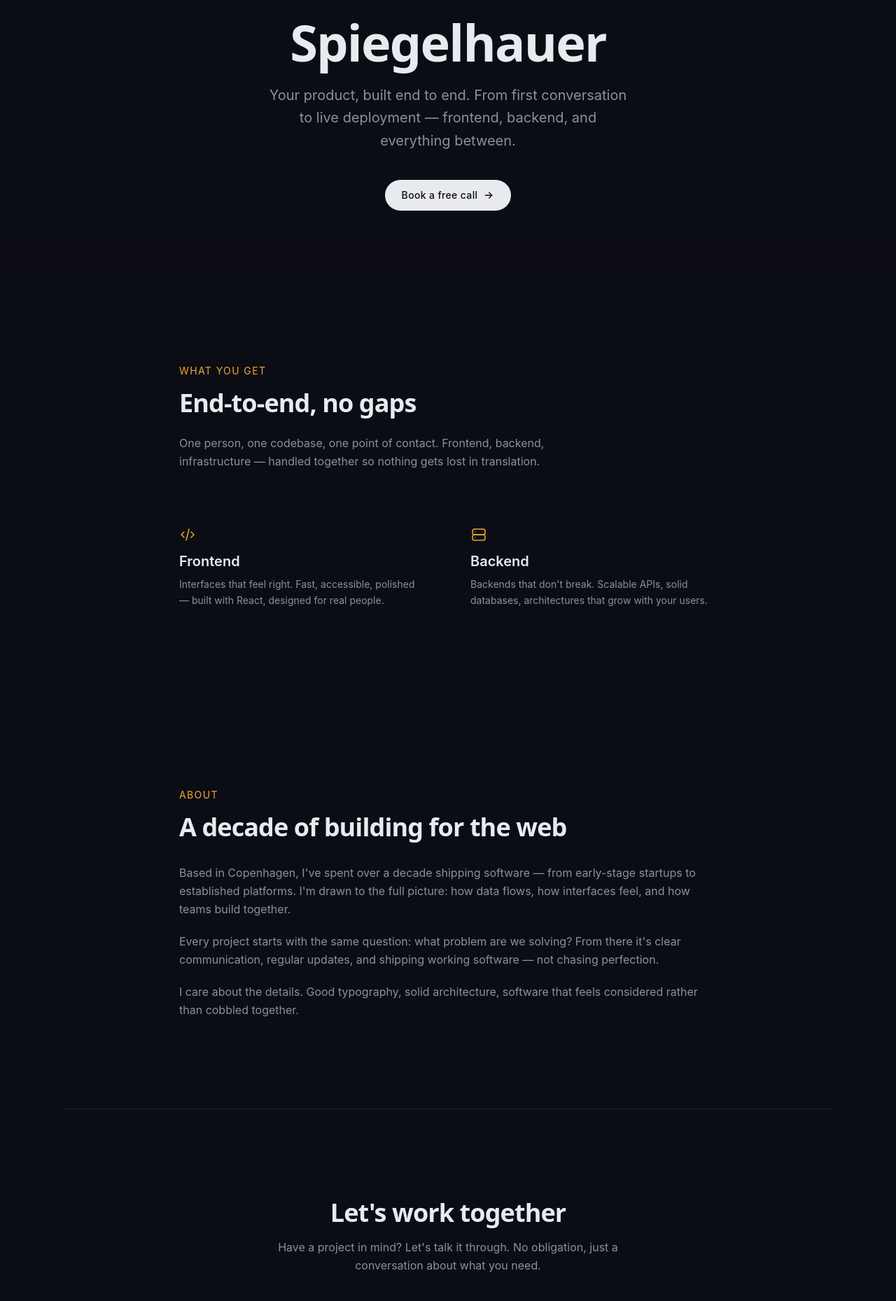
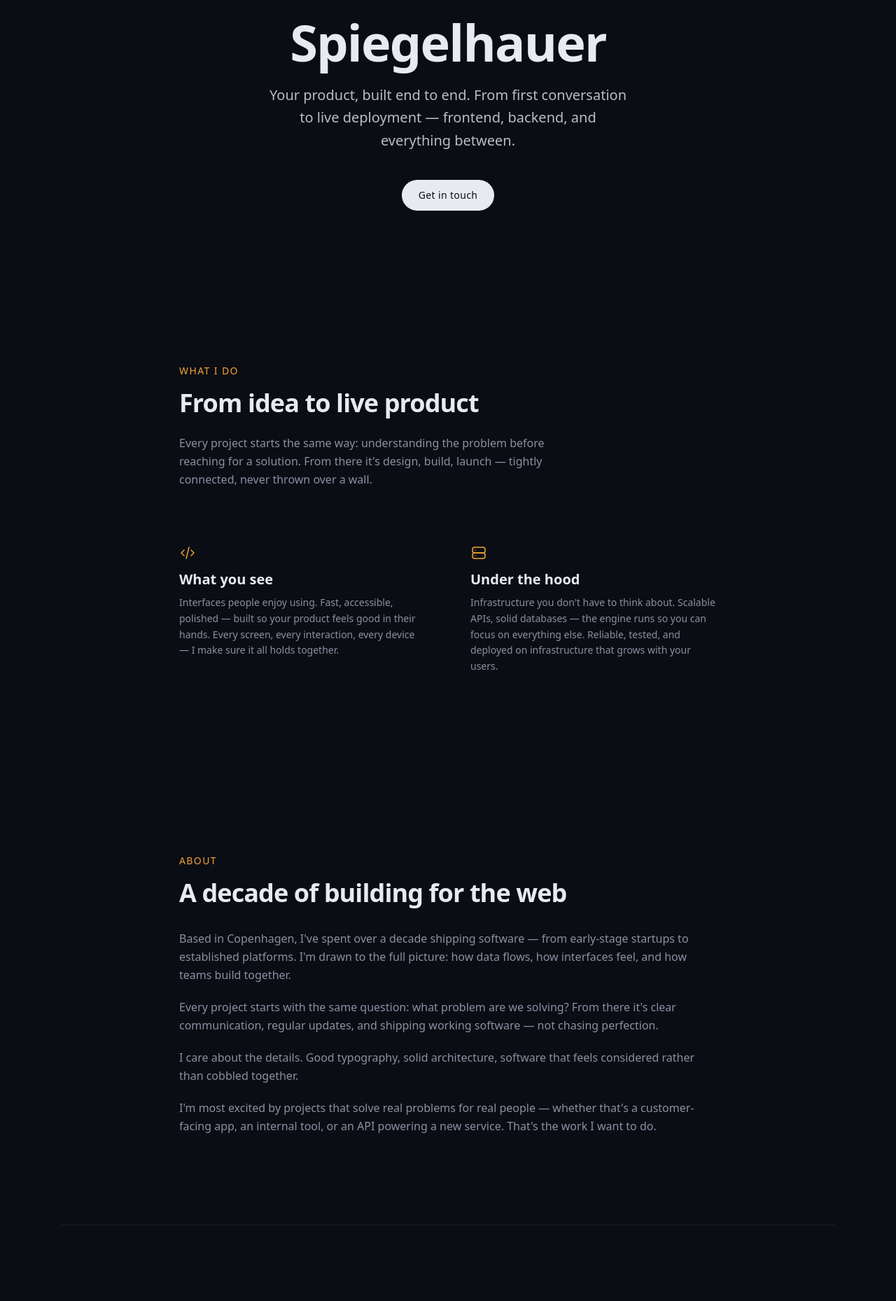
Before and after one commit to lucaslevin/spiegelhauer.fyi, a React (Vite) app: page / in a window 1280 px wide. Shown: the part 168-2027 px from the top of the page at 70% size. Built offline with nearby package versions, Linux system fonts and the light colour scheme.

Commit message:
refactor: responsive, accessibility, and copy polish

```diff
--- a/src/App.tsx
+++ b/src/App.tsx
@@ -1,5 +1,5 @@
 import { MeshGradient } from '@paper-design/shaders-react';
-import { IconArrowRight, IconBrandGithub, IconCalendar, IconCode, IconMapPin, IconMenu2, IconServer, IconX } from '@tabler/icons-react';
+import { IconBrandGithub, IconCalendar, IconCode, IconMapPin, IconMenu2, IconServer, IconX } from '@tabler/icons-react';
 import { useEffect, useRef, useState } from 'react';
 
 function App() {
@@ -29,6 +29,7 @@ function App() {
 	useEffect(() => {
 		const mesh = meshRef.current;
 		if (!mesh) return;
+		if (window.matchMedia('(prefers-reduced-motion: reduce)').matches) return;
 		const onScroll = () => {
 			mesh.style.transform = `translateY(${window.scrollY * 0.15}px)`;
 		};
@@ -51,7 +52,7 @@ function App() {
 	return (
 		<>
 			{/* Sticky header */}
-			<header className="fixed top-0 inset-x-0 z-50 border-b border-border bg-bg/80 backdrop-blur-md">
+			<header className="fixed top-0 inset-x-0 z-50 border-b border-border/40 bg-bg/60 backdrop-blur-md">
 				<div className="mx-auto max-w-6xl px-6 h-14 flex items-center justify-between">
 					<button
 						type="button"
@@ -76,13 +77,18 @@ function App() {
 						onClick={() => setMenuOpen(!menuOpen)}
 						className="sm:hidden p-1.5 -mr-1.5 text-text hover:text-text-h transition-colors"
 						aria-label={menuOpen ? 'Close menu' : 'Open menu'}
+						aria-expanded={menuOpen}
+						aria-controls="mobile-menu"
 					>
 						{menuOpen ? <IconX size={22} stroke={1.5} /> : <IconMenu2 size={22} stroke={1.5} />}
 					</button>
 				</div>
 
 				{/* Mobile dropdown */}
-				<div className={`sm:hidden overflow-hidden transition-all duration-250 ease-out ${menuOpen ? 'max-h-64 opacity-100 border-t border-border' : 'max-h-0 opacity-0'}`}>
+				<div
+					id="mobile-menu"
+					className={`sm:hidden overflow-hidden transition-all duration-250 ease-out ${menuOpen ? 'max-h-64 opacity-100 border-t border-border' : 'max-h-0 opacity-0'}`}
+				>
 					<nav className="flex flex-col px-6 py-4 gap-1 text-sm">
 						{navItems.map((item) => (
 							<a key={item.href} href={item.href} onClick={closeMenu} className={`${item.className} py-2.5 text-left`}>
@@ -110,15 +116,14 @@ function App() {
 					<h1 className="animate-fade-up animate-fade-up-delay-1 font-display text-4xl sm:text-6xl lg:text-7xl font-bold tracking-tight text-[var(--color-text-h)] leading-none mb-6">
 						Spiegelhauer
 					</h1>
-					<p className="animate-fade-up animate-fade-up-delay-2 text-lg sm:text-xl text-[var(--color-text)] max-w-lg leading-relaxed mb-10">
+					<p className="animate-fade-up animate-fade-up-delay-2 text-lg sm:text-xl text-text-h/80 max-w-lg leading-relaxed mb-10">
 						Your product, built end to end. From first conversation to live deployment — frontend, backend, and everything between.
 					</p>
 					<a
 						href="#contact"
 						className="animate-fade-up animate-fade-up-delay-3 inline-flex items-center gap-2 px-6 py-3 rounded-full bg-[var(--color-text-h)] text-[var(--color-bg)] font-medium text-sm tracking-wide accent-glow no-underline"
 					>
-						Book a free call
-						<IconArrowRight size={16} stroke={2} />
+						Get in touch
 					</a>
 				</div>
 			</section>
@@ -127,26 +132,29 @@ function App() {
 			<section id="craft" className="py-24 sm:py-32 px-6">
 				<div className="mx-auto max-w-3xl">
 					<div ref={r(0)} className="reveal">
-						<p className="text-sm tracking-widest uppercase text-[var(--color-accent)] mb-4">What you get</p>
-						<h2 className="font-display text-3xl sm:text-4xl font-bold tracking-tight text-[var(--color-text-h)] mb-6">End-to-end, no gaps</h2>
+						<p className="text-sm tracking-widest uppercase text-[var(--color-accent)] mb-4">What I do</p>
+						<h2 className="font-display text-3xl sm:text-4xl font-bold tracking-tight text-[var(--color-text-h)] mb-6">From idea to live product</h2>
 						<p className="text-[var(--color-text)] leading-relaxed max-w-xl">
-							One person, one codebase, one point of contact. Frontend, backend, infrastructure — handled together so nothing gets lost in translation.
+							Every project starts the same way: understanding the problem before reaching for a solution. From there it's design, build, launch — tightly connected, never thrown
+							over a wall.
 						</p>
 					</div>
 
-					<div ref={r(1)} className="reveal mt-16 sm:mt-20 grid sm:grid-cols-2 gap-12 sm:gap-16">
+					<div ref={r(1)} className="reveal mt-16 sm:mt-20 grid sm:grid-cols-2 gap-10 sm:gap-16">
 						<div>
 							<IconCode size={24} stroke={1.5} className="text-[var(--color-accent)] mb-3" />
-							<h3 className="text-xl font-semibold text-[var(--color-text-h)] mb-2">Frontend</h3>
+							<h3 className="text-xl font-semibold text-[var(--color-text-h)] mb-2">What you see</h3>
 							<p className="text-[var(--color-text)] leading-relaxed text-sm">
-								Interfaces that feel right. Fast, accessible, polished — built with React, designed for real people.
+								Interfaces people enjoy using. Fast, accessible, polished — built so your product feels good in their hands. Every screen, every interaction, every device — I make
+								sure it all holds together.
 							</p>
 						</div>
 						<div>
 							<IconServer size={24} stroke={1.5} className="text-[var(--color-accent)] mb-3" />
-							<h3 className="text-xl font-semibold text-[var(--color-text-h)] mb-2">Backend</h3>
+							<h3 className="text-xl font-semibold text-[var(--color-text-h)] mb-2">Under the hood</h3>
 							<p className="text-[var(--color-text)] leading-relaxed text-sm">
-								Backends that don't break. Scalable APIs, solid databases, architectures that grow with your users.
+								Infrastructure you don't have to think about. Scalable APIs, solid databases — the engine runs so you can focus on everything else. Reliable, tested, and deployed
+								on infrastructure that grows with your users.
 							</p>
 						</div>
 					</div>
@@ -169,6 +177,10 @@ function App() {
 								chasing perfection.
 							</p>
 							<p>I care about the details. Good typography, solid architecture, software that feels considered rather than cobbled together.</p>
+							<p>
+								I'm most excited by projects that solve real problems for real people — whether that's a customer-facing app, an internal tool, or an API powering a new service.
+								That's the work I want to do.
+							</p>
 						</div>
 					</div>
 				</div>
@@ -184,7 +196,10 @@ function App() {
 				<div className="mx-auto max-w-xl text-center">
 					<div ref={r(3)} className="reveal">
 						<h2 className="font-display text-3xl sm:text-4xl font-bold tracking-tight text-[var(--color-text-h)] mb-4">Let's work together</h2>
-						<p className="text-[var(--color-text)] leading-relaxed mb-10">Have a project in mind? Let's talk it through. No obligation, just a conversation about what you need.</p>
+						<p className="text-[var(--color-text)] leading-relaxed mb-10">
+							Have a project in mind? Let's talk it through. No obligation, just a conversation about what you need. Full builds, additions to existing products, or technical
+							consulting — all welcome.
+						</p>
 						<div className="flex flex-col sm:flex-row gap-4 justify-center">
 							<a
 								href="https://cal.com/spiegelhauer"
@@ -199,7 +214,7 @@ function App() {
 								href="https://github.com/lucaslevin"
 								target="_blank"
 								rel="noopener noreferrer"
-								className="inline-flex items-center justify-center gap-2 px-6 py-3 rounded-full border border-[var(--color-border)] text-[var(--color-text-h)] font-medium text-sm tracking-wide hover:border-[var(--color-accent)] transition-colors no-underline"
+								className="inline-flex items-center justify-center gap-2 px-5 sm:px-6 py-3 rounded-full border border-[var(--color-border)] text-[var(--color-text-h)] font-medium text-sm tracking-wide hover:border-[var(--color-accent)] transition-colors no-underline"
 							>
 								<IconBrandGithub size={16} stroke={2} />
 								GitHub
--- a/src/index.css
+++ b/src/index.css
@@ -2,7 +2,7 @@
 @import "@fontsource/syne";
 
 @theme {
-	--font-sans: "Inter", ui-sans-serif, system-ui, sans-serif;
+	--font-sans: ui-sans-serif, system-ui, sans-serif;
 	--font-display: "Syne", system-ui, sans-serif;
 	--font-mono: "JetBrains Mono", ui-monospace, Consolas, monospace;
 	--color-bg: #0b0d14;
@@ -25,6 +25,33 @@ html {
 
 body {
 	margin: 0;
+}
+
+/* Focus styles */
+:focus-visible {
+	outline: 2px solid var(--color-accent);
+	outline-offset: 2px;
+}
+
+/* Respect reduced motion */
+@media (prefers-reduced-motion: reduce) {
+	*,
+	*::before,
+	*::after {
+		/* biome-ignore lint/complexity/noImportantStyles: required to override framework animations */
+		animation-duration: 0.01ms !important;
+		/* biome-ignore lint/complexity/noImportantStyles: required to override framework animations */
+		animation-iteration-count: 1 !important;
+		/* biome-ignore lint/complexity/noImportantStyles: required to override framework animations */
+		transition-duration: 0.01ms !important;
+	}
+	.reveal {
+		opacity: 1;
+		transform: none;
+	}
+	html {
+		scroll-behavior: auto;
+	}
 }
 
 /* Hero entrance animation */
```
